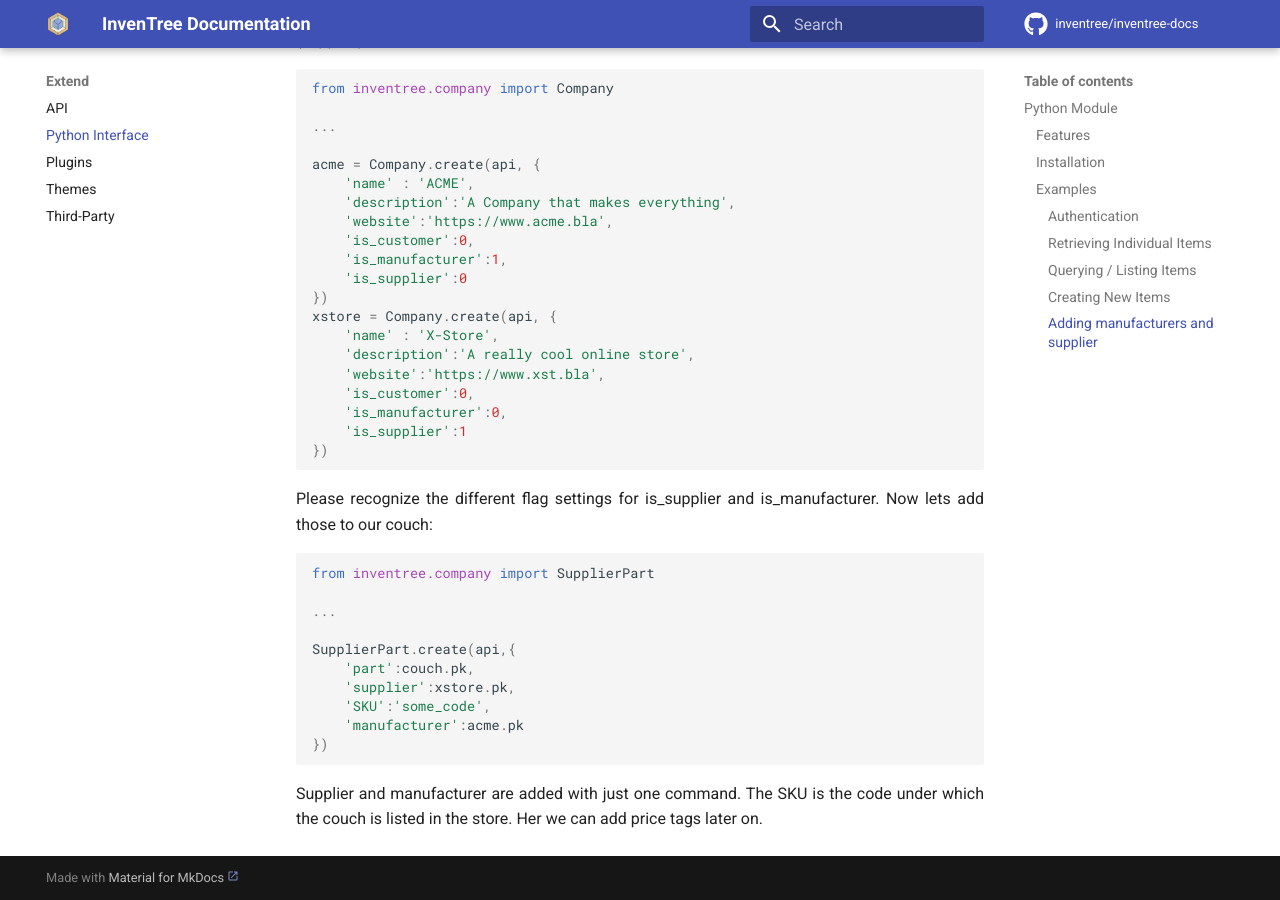
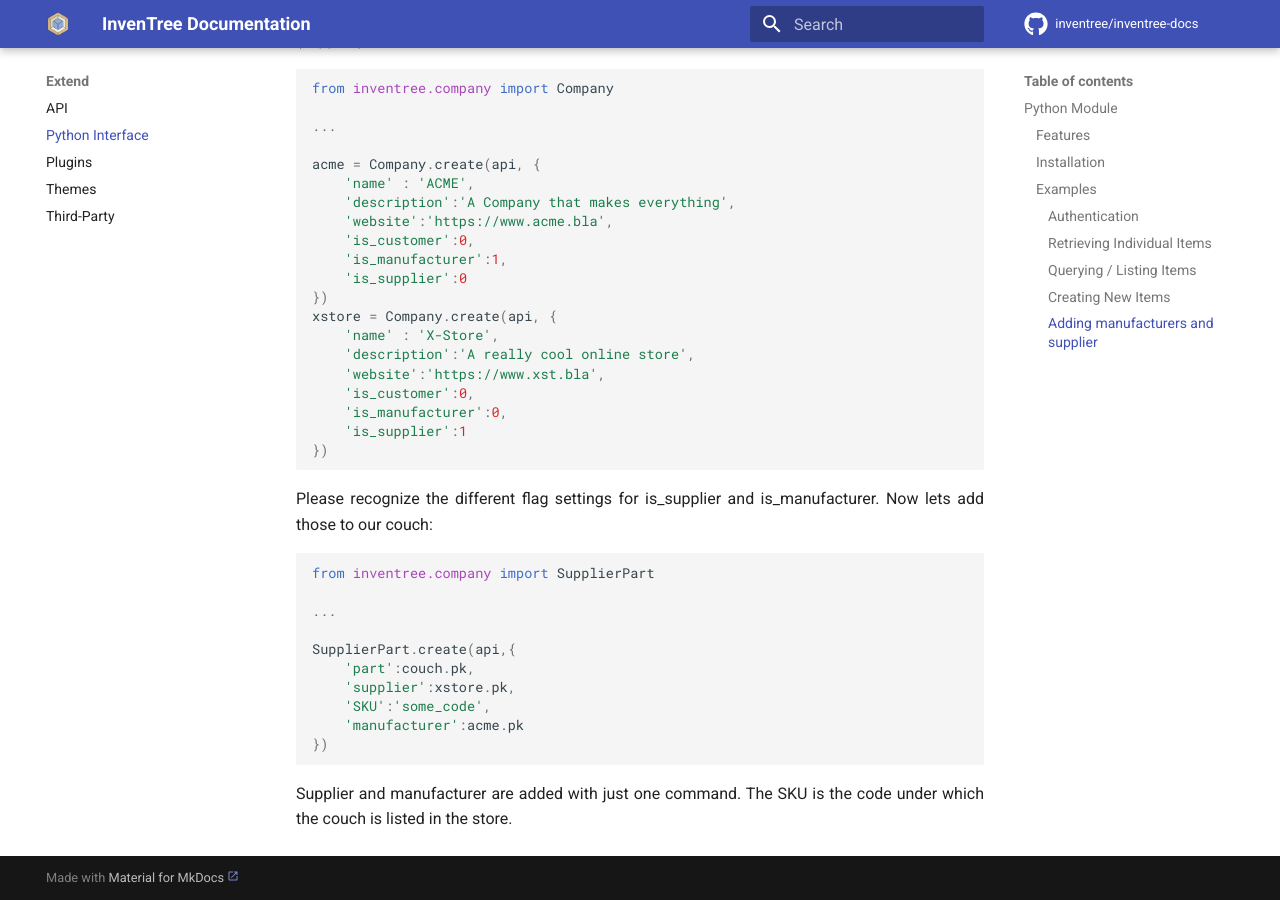
Before and after one commit to inventree/inventree-docs, an MkDocs documentation site: the page built from docs/extend/python.md, in a window 1280 px wide and 900 px high, scrolled down 2784 px. Built offline with MkDocs 1.6.1 and Material for MkDocs 9.7.7, drawn with Linux system fonts in a browser that asks for light colours; a script that is not in the unit is left out; comment, search, counter and statistics services are not loaded.

````diff
--- a/docs/extend/python.md
+++ b/docs/extend/python.md
@@ -170,4 +170,4 @@
 })
 ```
 
-Supplier and manufacturer are added with just one command. The SKU is the code under which the couch is listed in the store. Her we can add price tags later on.
+Supplier and manufacturer are added with just one command. The SKU is the code under which the couch is listed in the store.
````
